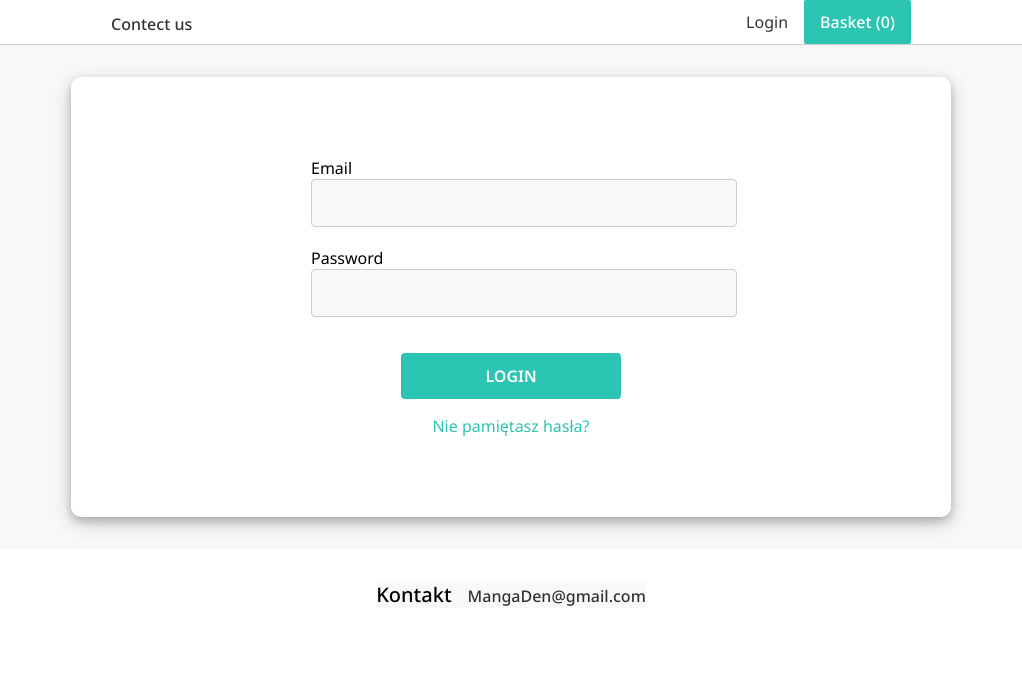
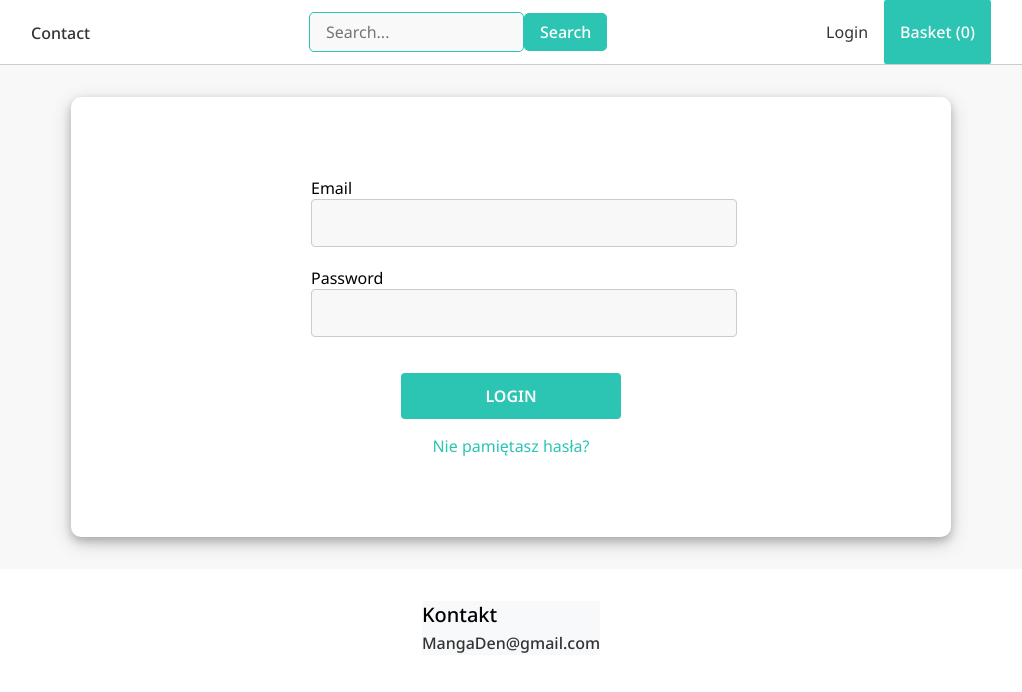
Before and after one commit to reuther03/MangaDenClient, a React (Vite) app: page /login in a window 1280 px wide. Shown: the top 692 px of the page, without its empty margins (129-1151 px from the left). Built offline with nearby package versions, Linux system fonts and the light colour scheme.

Commit message:
Fixed navbar

```diff
--- a/src/App.css
+++ b/src/App.css
@@ -4,4 +4,20 @@
     margin: 0;
     font-family: 'Noto Sans', sans-serif;
     font-size: 16px;
+    transition: background-color 0.3s ease;
 }
+
+button {
+    cursor: pointer;
+    background-color: #2cc4b2;
+    border: none;
+    color: #fff;
+    padding: 0.5rem 1rem;
+    border-radius: 5px;
+    font-size: 16px;
+    font-weight: 500;
+}
+
+button:hover {
+    background-color: #226e62;
+}
--- a/src/App.tsx
+++ b/src/App.tsx
@@ -4,6 +4,7 @@ import {Login} from './components/Login/Login.tsx';
 import TopHeader from "./components/TopHeader/TopHeader.tsx";
 import {Route, Routes} from "react-router-dom";
 import {Home} from "./components/Home/Home.tsx";
+import {ItemSearch} from "./components/ItemSearch/ItemSearch.tsx";
 
 function App() {
 
@@ -17,6 +18,7 @@ function App() {
             {/*    <Route path="/services" element={<h1>Services</h1>}/>*/}
             {/*    <Route path="/contact" element={<h1>Contact</h1>}/>*/}
                 <Route path="/login" element={<Login/>}/>
+                <Route path="/manga" element={<ItemSearch/>}></Route>
             </Routes>
             <Footer></Footer>
         </>
--- a/src/Contexts/BasketContext.tsx
+++ b/src/Contexts/BasketContext.tsx
@@ -13,20 +13,33 @@ interface BasketContextValue {
 
 const BasketContext = createContext<BasketContextValue | undefined>(undefined);
 
+
 export function BasketProvider({children}: { children: React.ReactNode }) {
     const [count, setCount] = useState(0);
-    const token = useAuth().token;
+    const {token} = useAuth()
     const baseURL = 'http://localhost:5000/marketpalce-module/Basket';
 
     const refresh = useCallback(async () => {
-        if (!token) return setCount(0);
 
-        const {data} = await axios.get<BasketResponse>(`${baseURL}`, {
-            headers: {Authorization: `Bearer ${token}`},
-        });
+        if (!token) {
+            setCount(0)
+            return;
+        }
 
-        if (data.isSuccess) setCount(data.value.basketItems.reduce((sum, i) => sum + i.quantity, 0))
-        else setCount(0);
+        try {
+            const {data} = await axios.get<BasketResponse>(
+                `${baseURL}`,
+                {headers: {Authorization: `Bearer ${token}`}}
+            );
+
+            setCount(
+                data.value.basketItems.reduce((sum, i) => sum + i.quantity, 0)
+            );
+
+        } catch (err) {
+            console.error(err);
+            setCount(0);
+        }
     }, [token]);
 
     const add = async (marketplaceItemId: string) => {
@@ -53,6 +66,7 @@ export function BasketProvider({children}: { children: React.ReactNode }) {
         }
     };
 
+
     return (
         <BasketContext.Provider value={{count, refresh, add}}>
             {children}
--- a/src/components/ItemCard/ItemCard.tsx
+++ b/src/components/ItemCard/ItemCard.tsx
@@ -2,6 +2,7 @@ import {MarketplaceItemDto} from "./MarketplaceItemDto.ts";
 import "./ItemCard.css";
 import {Bounce, ToastContainer} from 'react-toastify';
 import {useBasket} from "../../Contexts/BasketContext.tsx";
+import {Link} from "react-router-dom";
 
 interface Props{
     item : MarketplaceItemDto;
@@ -23,7 +24,7 @@ export function ItemCard({item}: Props) {
                 </div>
                 <div className="item-details">
                     <h2>{item.title}</h2>
-                    <p>{item.author}</p>
+                    <p><Link to={`/authors/${item.author}`}>{item.author}</Link></p>
                     <p>Price: {item.price} PLN</p>
                     <button className="add-to-cart-button" onClick={handleAdd}>Add to Cart</button>
                 </div>
--- /dev/null
+++ b/src/components/ItemSearch/ItemSearch.tsx
@@ -0,0 +1,57 @@
+import {ItemCard} from "../ItemCard/ItemCard.tsx";
+import {useEffect, useState} from "react";
+import {MarketplaceItemDto} from "../ItemCard/MarketplaceItemDto.ts";
+import axios, {AxiosError} from "axios";
+import MarketplaceItemsResponse from "../ItemCard/MarketplaceItemsResponse.ts";
+
+export function ItemSearch() {
+    const url = 'http://localhost:5000/marketpalce-module/Marketplace/marketplaceItems';
+
+    const [items, setItems] = useState<MarketplaceItemDto[]>([]);
+    const [errorMessage, setErrorMessage] = useState<string | null>(null);
+    const [loading, setLoading] = useState(true);
+
+    useEffect(() => {
+        const controller = new AbortController();
+
+        (async () => {
+            try {
+                const response = await axios.get<MarketplaceItemsResponse>(url, {
+                    signal: controller.signal
+                });
+                if (response.data.isSuccess) {
+                    setItems(response.data.value.items);
+                } else {
+                    setErrorMessage(response.data.message);
+                }
+            } catch (err: unknown) {
+                if (axios.isCancel(err)) return;
+                const axErr = err as AxiosError<{ message?: string }>;
+                setErrorMessage(axErr.response?.data?.message ?? 'Unable to load items.');
+            } finally {
+                setLoading(false);
+            }
+        })();
+        return () => {
+            controller.abort();
+        };
+    }, []);
+
+    if (loading) return <p>Loading…</p>;
+    if (errorMessage)   return <p style={{color:'red'}}>Error: {errorMessage}</p>;
+    if (items.length === 0) return <p>No items available.</p>;
+
+    return (
+        <>
+            {errorMessage && (
+                <p>{errorMessage}</p>
+            )}
+
+            <div className="items-grid">
+                {items.map(i => (
+                    <ItemCard key={i.id} item={i} />
+                ))}
+            </div>
+        </>
+    );
+}
--- a/src/components/Login/Login.css
+++ b/src/components/Login/Login.css
@@ -39,7 +39,7 @@
 }
 
 .btn-primary{
-    width: 220px;     /* or width:auto */
+    width: 220px;
     padding: 0.75rem;
     background:#2cc4b2;
     color:#fff;
@@ -47,8 +47,8 @@
     border-radius:4px;
     font-weight:600;
     cursor:pointer;
-    align-self:center;   /* keep this so flexbox centres it */
-    margin-top:1rem;     /* space above */
+    align-self: center;
+    margin-top: 1rem;
 }
 
 .btn-primary:hover {
--- a/src/components/TopHeader/TopHeader.css
+++ b/src/components/TopHeader/TopHeader.css
@@ -3,6 +3,23 @@
     display: flex;
     justify-content: space-between;
     border-bottom: 0.12rem solid #ccc;
+    box-sizing: border-box;
+    position: relative;
+    align-items: center;
+    padding: 0 10rem;
+    border-bottom: .12rem solid #ccc;
+    max-width: 960rem;
+    margin: 0 auto;
+    width: 100%;
+}
+
+#top-header ul {
+    margin: 0;
+    padding: 0;
+    display: flex;
+    align-items: center;
+    gap: 1rem;
+    list-style: none;
 }
 
 a {
@@ -14,20 +31,10 @@ a:hover {
     color: #2cc4b2;
 }
 
-ul {
-    list-style: none;
-    margin: 0 15em 0 15em;
-    padding: 0;
-    gap: 1rem;
-    display: flex;
-    flex-direction: row;
-    align-items: center;
-    justify-content: center;
-}
-
 li {
     font-size: 20px;
     font-weight: 500;
+    list-style: none;
 }
 
 .basket {
@@ -35,11 +42,30 @@ li {
     background-color: #2cc4b2;
     color: #fff;
     text-decoration: none;
-    padding: 0.7rem 1rem;
+    padding: 1.3rem 1rem;
     border-radius: 2px;
+
 }
 
 .basket:hover {
     color: white;
     background-color: #226e62;
 }
+
+.input-bar {
+    display: flex;
+    align-items: center;
+    max-width: 100%;
+}
+
+.input-bar input {
+    align-items: center;
+    padding: 0.5rem 1rem;
+    border: 1px solid #2cc4b2;
+    border-radius: 5px;
+    background-color: #f9f9f9;
+}
+
+.input-bar input:focus {
+    outline: 1px solid #2cc4b2;
+}
--- a/src/components/TopHeader/TopHeader.tsx
+++ b/src/components/TopHeader/TopHeader.tsx
@@ -18,9 +18,17 @@ function TopHeader() {
             <nav>
                 <div id="top-header">
                     <ul>
-                        <li><Link to="/">Contect us</Link></li>
+                        <li><Link to="/">Contact</Link></li>
                     </ul>
                     <ul>
+                        <li className="input-bar">
+                            <input type="text" placeholder="Search..."/>
+                            <button>
+                                Search
+                            </button>
+                        </li>
+                    </ul>
+                    <ul className="account">
                         {user ? (
                             <>
                                 <span>{user.name}</span>
```
